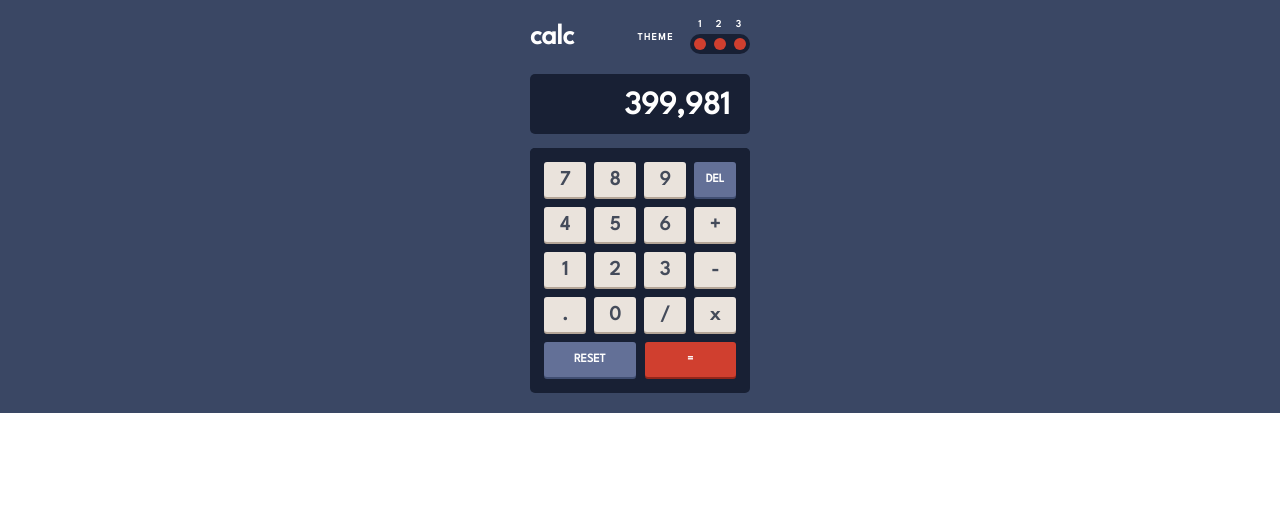
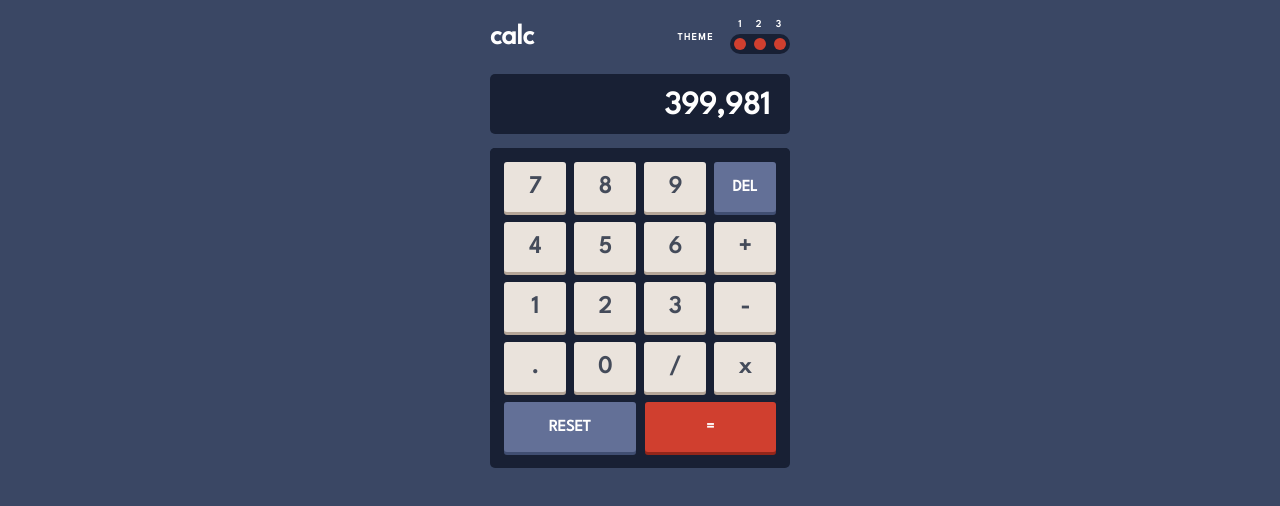
Before and after one commit to zemira-k/calculator-app-main, a React (Create React App) app: page / in a window 1280 px wide. Shown: the top 506 px of the page. Built offline with nearby package versions, Linux system fonts and the light colour scheme.

Commit message:
first style biger buttons

```diff
--- a/package.json
+++ b/package.json
@@ -14,6 +14,8 @@
   "scripts": {
     "start": "react-scripts start",
     "build": "react-scripts build",
+    "predeploy": "npm run build",
+    "deploy": "gh-pages -d build",
     "test": "react-scripts test",
     "eject": "react-scripts eject"
   },
@@ -34,5 +36,9 @@
       "last 1 firefox version",
       "last 1 safari version"
     ]
+  },
+  "homepage": "http://zemira-k.github.io/calculator-app-main",
+  "devDependencies": {
+    "gh-pages": "^4.0.0"
   }
 }
--- a/src/App.css
+++ b/src/App.css
@@ -4,13 +4,16 @@ p {
   margin: 0;
 }
 
+body {
+  background-color: hsl(222, 26%, 31%);
+}
+
 .App {
-  background-color: hsl(222, 26%, 31%);
-  padding: 20px;
+  padding: 20px 20px;
 }
 
 .calculator {
-  max-width: 220px;
+  max-width: 300px;
   margin: auto;
   font-family: "League Spartan", sans-serif;
 }
@@ -47,7 +50,7 @@ p {
   margin-left: 5px;
 }
 
-.calculator-btns {
+.calculator-theme-btns {
   width: 60px;
   height: 20px;
   background-color: hsl(224, 36%, 15%);
@@ -57,7 +60,7 @@ p {
   align-items: center;
 }
 
-.calculator-btn {
+.calculator-theme-btn {
   background-color: hsl(6, 63%, 50%);
   border: none;
   border-radius: 100px;
@@ -81,7 +84,14 @@ p {
   padding: 0 20px;
 }
 
-.buttons-container {
+.all-buttons-container {
+  display: flex;
+  flex-direction: column;
+  background-color: hsl(224, 36%, 15%);
+  border-radius: 5px;
+}
+
+.small-buttons-container {
   display: grid;
   grid: 1fr 1fr 1fr 1fr / 1fr 1fr 1fr 1fr;
   gap: 8px;
@@ -90,12 +100,7 @@ p {
   border-radius: 5px;
 }
 
-.all-buttons-container {
-  display: flex;
-  flex-direction: column;
-  background-color: hsl(224, 36%, 15%);
-  border-radius: 5px;
-}
+
 
 .buttom-btns {
   display: flex;
@@ -110,8 +115,8 @@ p {
   display: flex;
   align-items: center;
   justify-content: center;
-  height: 35px;
-  font-size: 20px;
+  height: 50px;
+  font-size: 24px;
   font-weight: 700;
   font-family: "League Spartan", sans-serif;
   border-radius: 3px;
@@ -122,21 +127,21 @@ p {
 .small-btn {
   background-color: hsl(30, 25%, 89%);
   color: hsl(221, 14%, 31%);
-  box-shadow: 0px 2px hsl(28, 16%, 65%);
+  box-shadow: 0px 3px hsl(28, 16%, 65%);
 }
 
 .big-btn {
   width: 50%;
   background-color: hsl(6, 63%, 50%);
   color: hsl(0, 0%, 100%);
-  box-shadow: 0px 2px hsl(6, 70%, 34%);
-  font-size: 12px;
+  box-shadow: 0px 3px hsl(6, 70%, 34%);
+  font-size: 16px;
 }
 
 button[value="DEL"],
 button[value="RESET"] {
   background-color: hsl(225, 21%, 49%);
-  box-shadow: 0px 2px hsl(224, 28%, 35%);
+  box-shadow: 0px 3px hsl(224, 28%, 35%);
   color: hsl(0, 0%, 100%);
-  font-size: 12px;
+  font-size: 16px;
 }
--- a/src/App.js
+++ b/src/App.js
@@ -32,17 +32,17 @@ function App() {
             <div>THEME</div>
             <div className="calculator-theme-info">
               <div className="calculator-theme-num">1 2 3</div>
-              <div className="calculator-btns">
-                <button className="calculator-btn"></button>
-                <button className="calculator-btn"></button>
-                <button className="calculator-btn"></button>
+              <div className="calculator-theme-btns">
+                <button className="calculator-theme-btn"></button>
+                <button className="calculator-theme-btn"></button>
+                <button className="calculator-theme-btn"></button>
               </div>
             </div>
           </div>
         </div>
         <div className="calculator-sum">399,981</div>
         <div className="all-buttons-container">
-          <div className="buttons-container">
+          <div className="small-buttons-container">
             {buttonsArr.map((btn) => {
               return (
                 <button className="btn small-btn" value={btn}>
```
Also changed, not shown: 1 other file (tests, documents, lock files or other folders).
